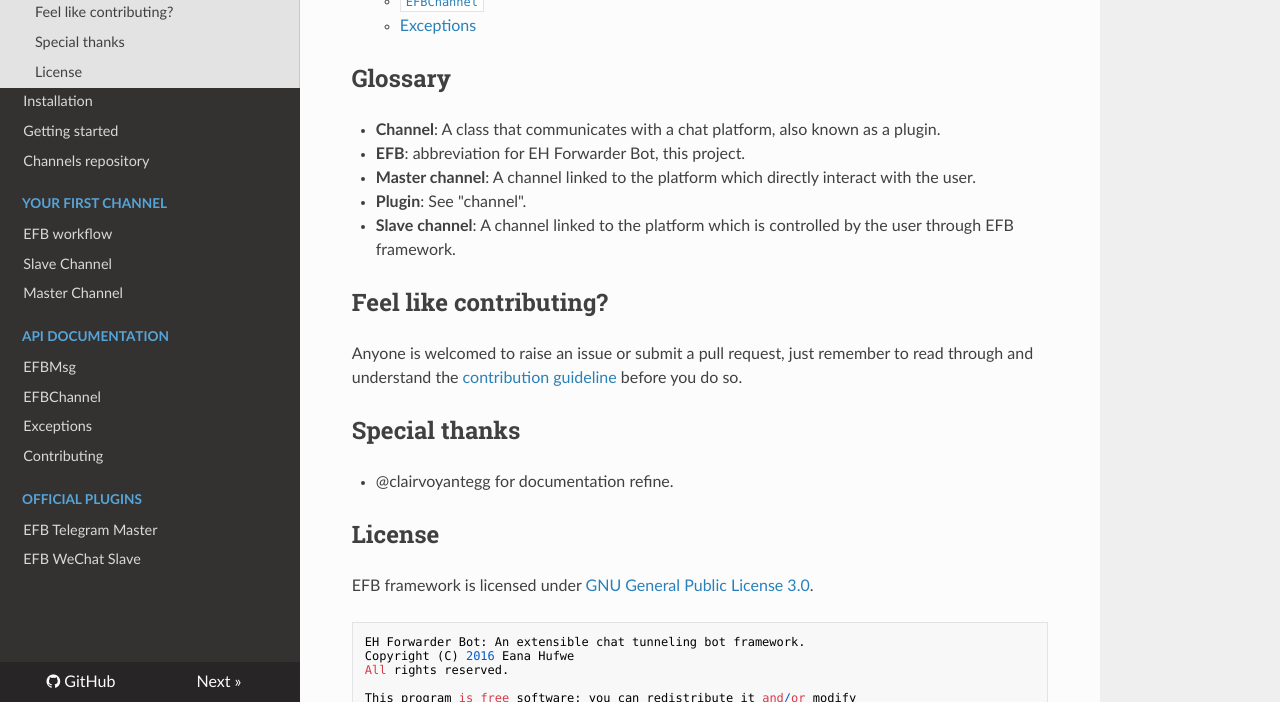
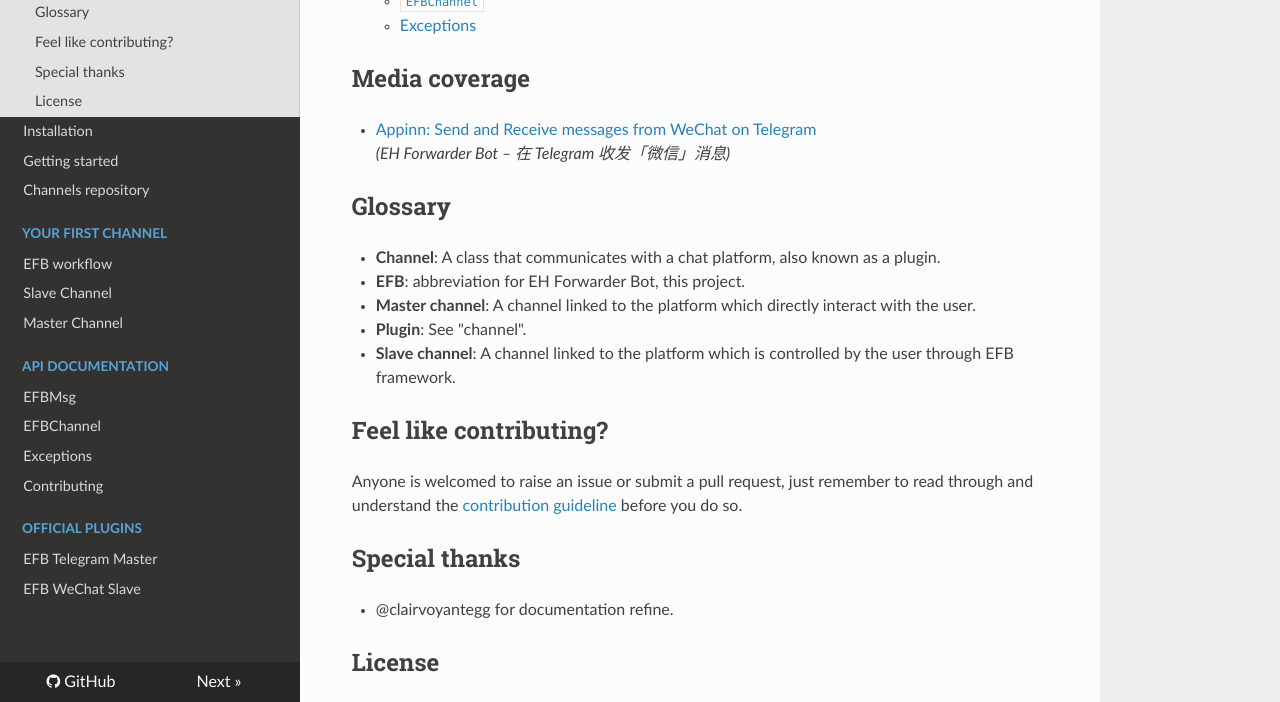
Before and after one commit to ehForwarderBot/ehForwarderBot, an MkDocs documentation site: the page built from docs/index.md, in a window 1280 px wide and 900 px high, scrolled down 726 px, cut to the strip 198-900 px from the top of the window. Built offline with MkDocs 1.6.1, drawn with Linux system fonts in a browser that asks for light colours; nearby versions of some CDN libraries; old or Windows-style settings are respelled for this version of MkDocs.

Commit message:
Added media coverage.

```diff
--- a/docs/index.md
+++ b/docs/index.md
@@ -21,6 +21,10 @@
     * [`EFBMsg`](message.md)
     * [`EFBChannel`](channel.md)
     * [Exceptions](exceptions.md)
+
+## Media coverage
+* [Appinn: Send and Receive messages from WeChat on Telegram](http://www.appinn.com/eh-forwarder-bot/)
+  _(EH Forwarder Bot – 在 Telegram 收发「微信」消息)_
 
 ## Glossary
 * **Channel**: A class that communicates with a chat platform, also known as a plugin.
```
Also changed, not shown: README.md (+4 -0 lines), 1 other file.
